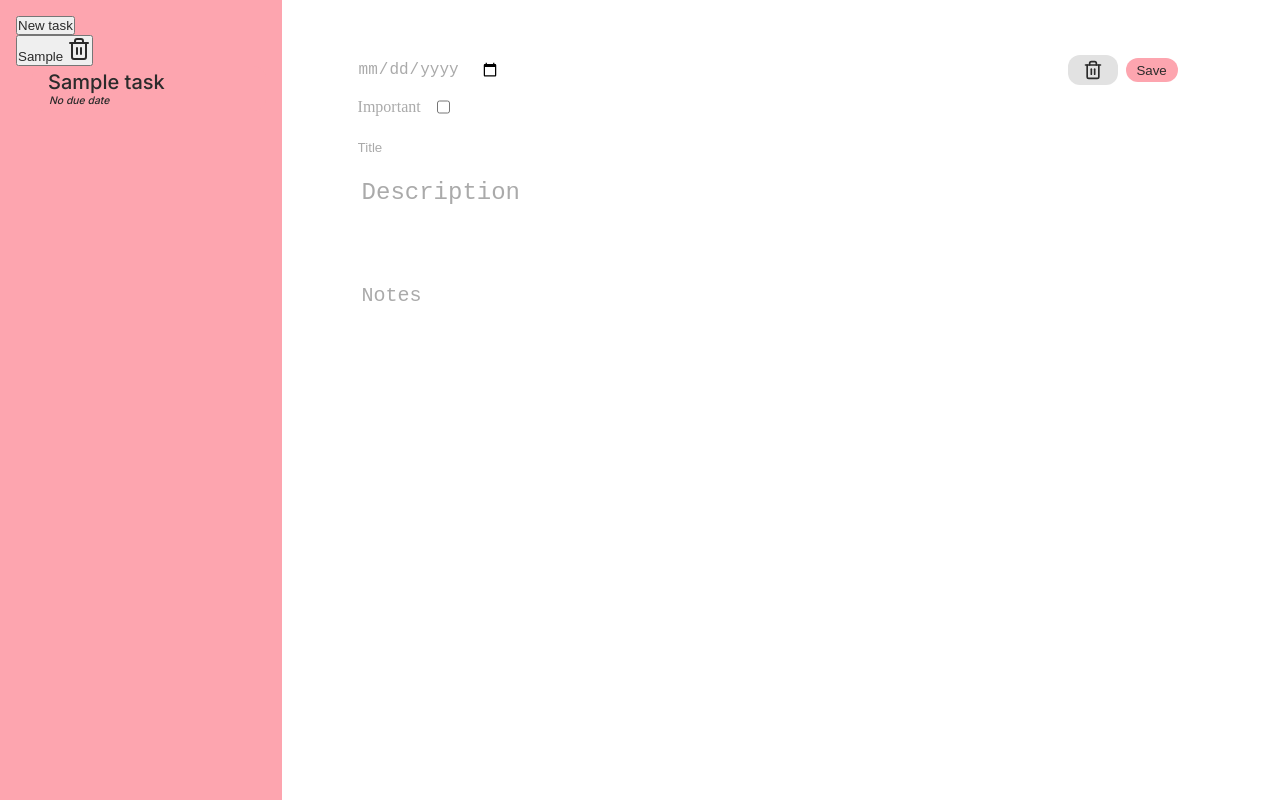
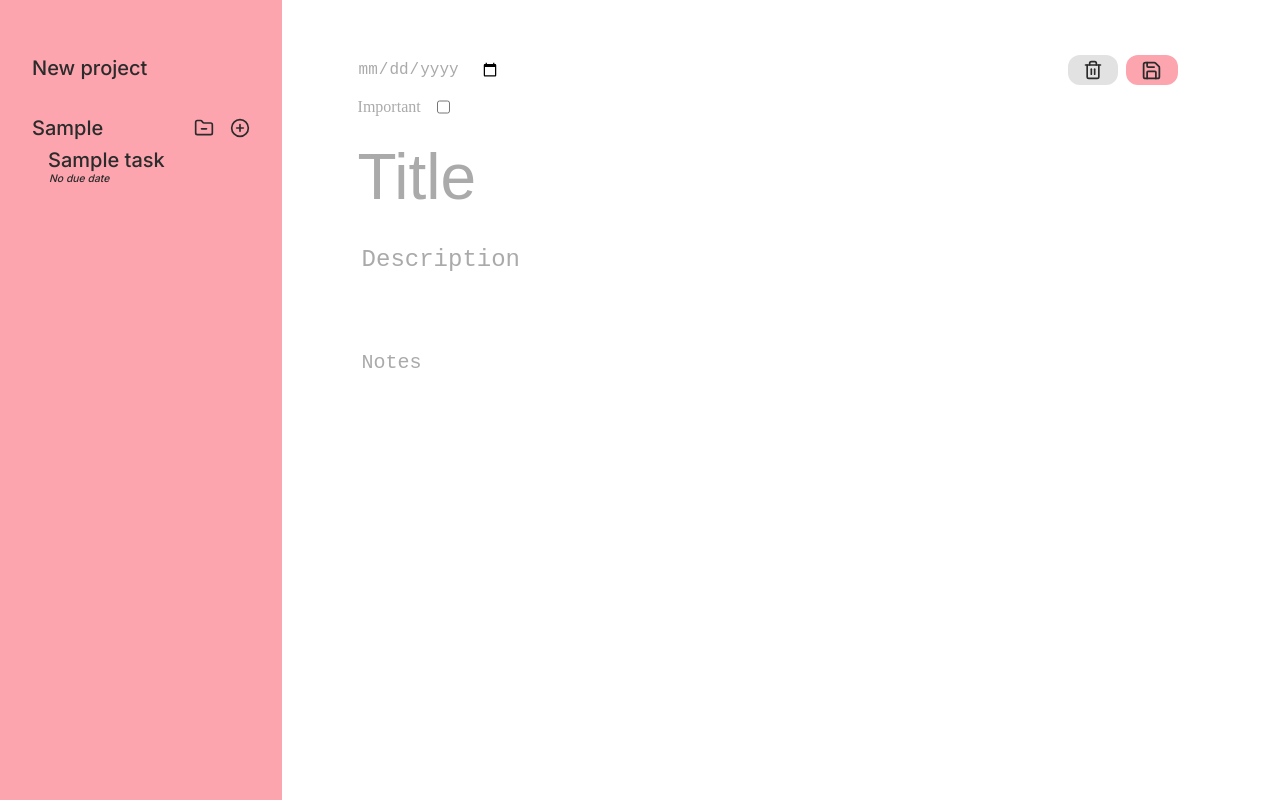
Before and after one commit to HaTruong05/another-to-do-list, a website built with webpack: page src/main.html in a window 1280 px wide. Built offline with nearby package versions, Linux system fonts and the light colour scheme.

Commit message:
Rework html layout.

```diff
--- a/src/main.html
+++ b/src/main.html
@@ -9,12 +9,19 @@
 </head>
 <body>
     <div id="sidebar">
-        <button id="new-task">New task</button>
+        <button id="new-project">New project</button>
         <div>
-            <button class="project-name">
+            <div class="project">
                 Sample
-                <i data-lucide="trash-2"></i>
-            </button>
+                <div class="project-actions">
+                    <button>
+                        <i data-lucide="folder-minus" class="remove-project"></i>
+                    </button>
+                    <button>
+                        <i data-lucide="circle-plus" class="add-task"></i>
+                    </button>
+                </div>
+            </div>
             <div class="task">
                 <button>
                     Sample task
@@ -34,7 +41,7 @@
                         <i data-lucide="trash-2"></i>
                     </button>
                     <button id="save">
-                        Save
+                        <i data-lucide="save"></i>
                     </button>
                 </div>
             </div>
@@ -43,7 +50,7 @@
                 <input type="checkbox" id="important">
             </div>
 
-            <input type="text" id="task-title" placeholder="Title">
+            <input type="text" id="title" placeholder="Title">
             <textarea id="description" placeholder="Description"></textarea>
             <textarea id="notes" placeholder="Notes"></textarea>
         </div>
```
